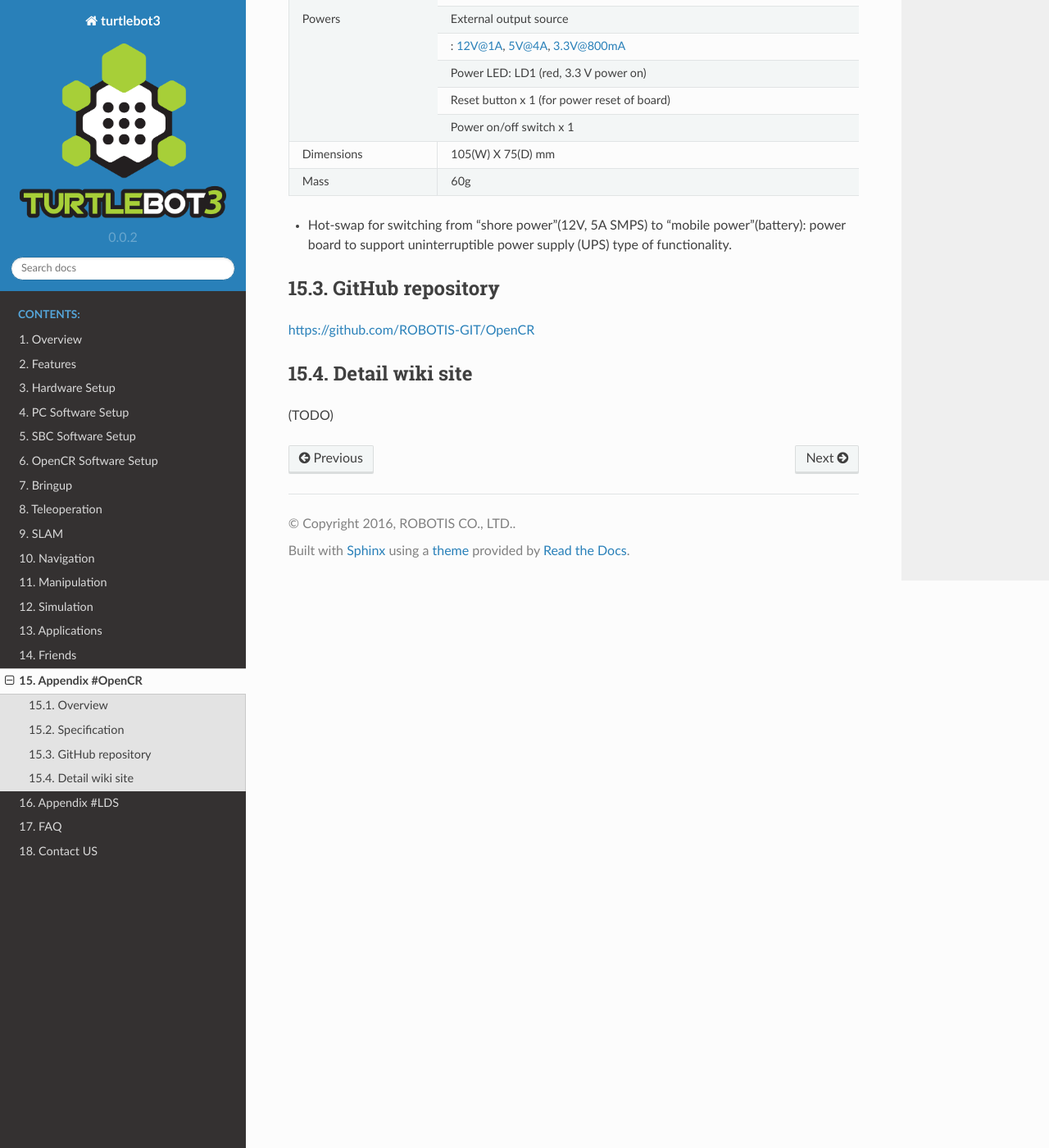
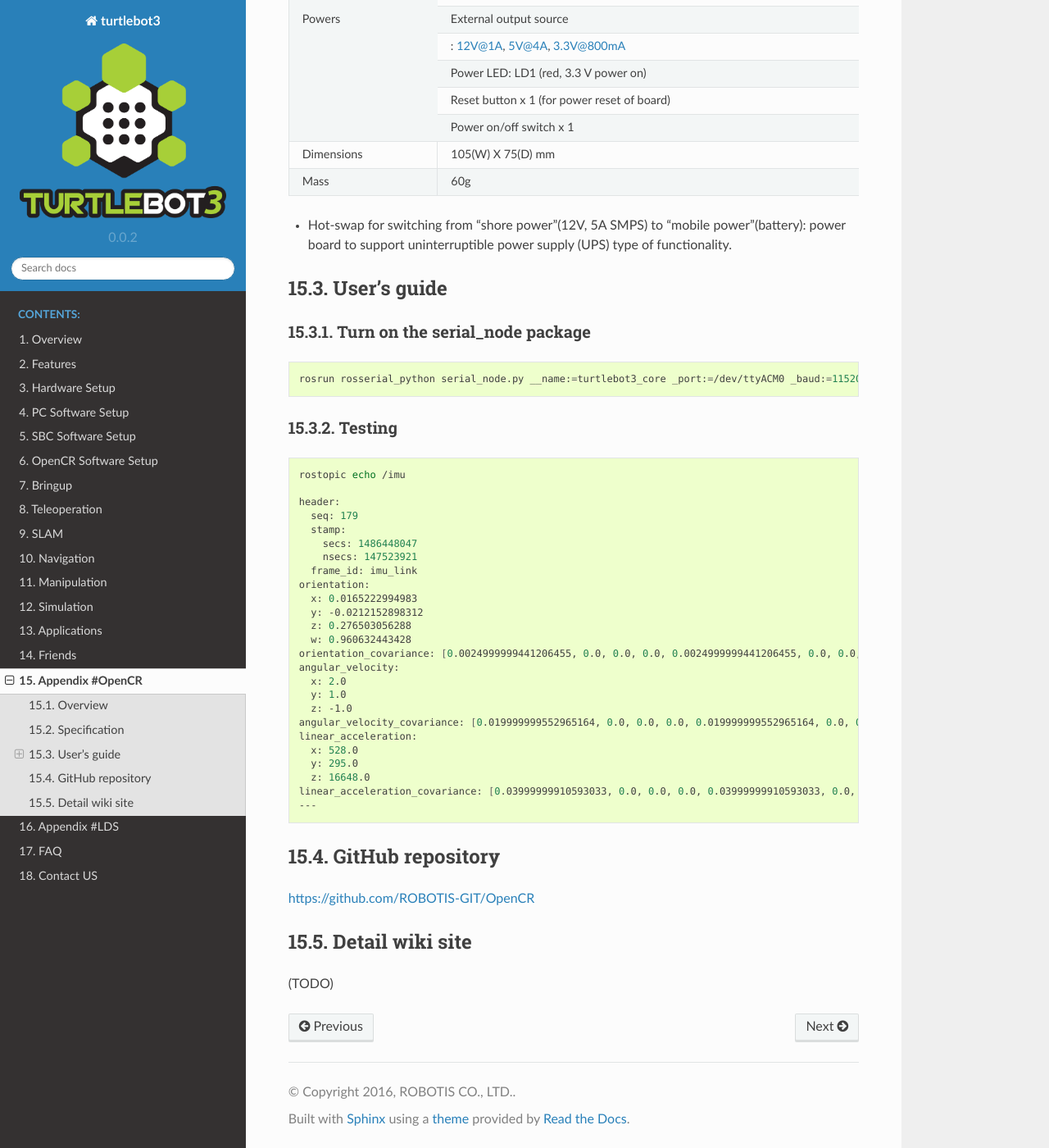
Before and after one commit to shivharis/turtlebot3_wiki, a Sphinx documentation site: the page built from docs/source/appendix_opencr.rst, in a window 1280 px wide and 1400 px high, scrolled down 2098 px. Shown: the whole window at 82% size. Built offline with Sphinx 7.4.7 and the Read the Docs theme 2.0.0, drawn with Linux system fonts in a browser that asks for light colours.

Commit message:
added opencr testing

```diff
--- a/docs/source/appendix_opencr.rst
+++ b/docs/source/appendix_opencr.rst
@@ -77,6 +77,47 @@
 
 * Hot-swap for switching from "shore power"(12V, 5A SMPS) to "mobile power"(battery): power board to support uninterruptible power supply (UPS) type of functionality.
 
+User's guide
+------------
+
+Turn on the serial_node package
+~~~~~~~~~~~~~~~~~~~~~~~~~~~~~~~
+
+.. code-block:: bash
+
+  rosrun rosserial_python serial_node.py __name:=turtlebot3_core _port:=/dev/ttyACM0 _baud:=115200
+
+Testing
+~~~~~~~
+
+.. code-block:: bash
+
+  rostopic echo /imu
+
+  header:
+    seq: 179
+    stamp:
+      secs: 1486448047
+      nsecs: 147523921
+    frame_id: imu_link
+  orientation:
+    x: 0.0165222994983
+    y: -0.0212152898312
+    z: 0.276503056288
+    w: 0.960632443428
+  orientation_covariance: [0.0024999999441206455, 0.0, 0.0, 0.0, 0.0024999999441206455, 0.0, 0.0, 0.0, 0.0024999999441206455]
+  angular_velocity:
+    x: 2.0
+    y: 1.0
+    z: -1.0
+  angular_velocity_covariance: [0.019999999552965164, 0.0, 0.0, 0.0, 0.019999999552965164, 0.0, 0.0, 0.0, 0.019999999552965164]
+  linear_acceleration:
+    x: 528.0
+    y: 295.0
+    z: 16648.0
+  linear_acceleration_covariance: [0.03999999910593033, 0.0, 0.0, 0.0, 0.03999999910593033, 0.0, 0.0, 0.0, 0.03999999910593033]
+  ---
+
 GitHub repository
 -----------------
 
```
